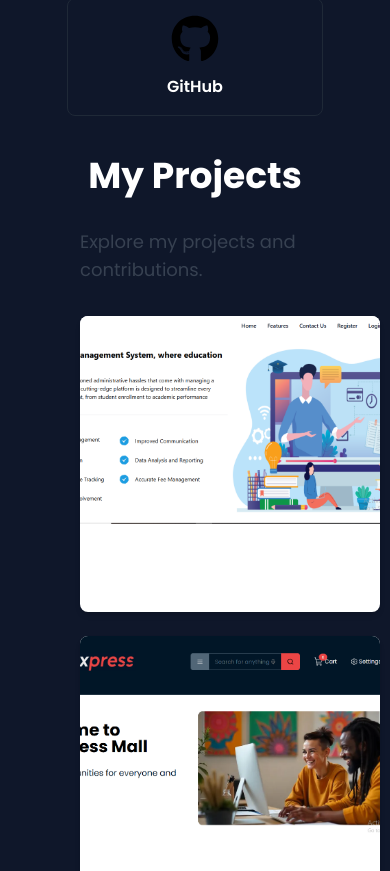
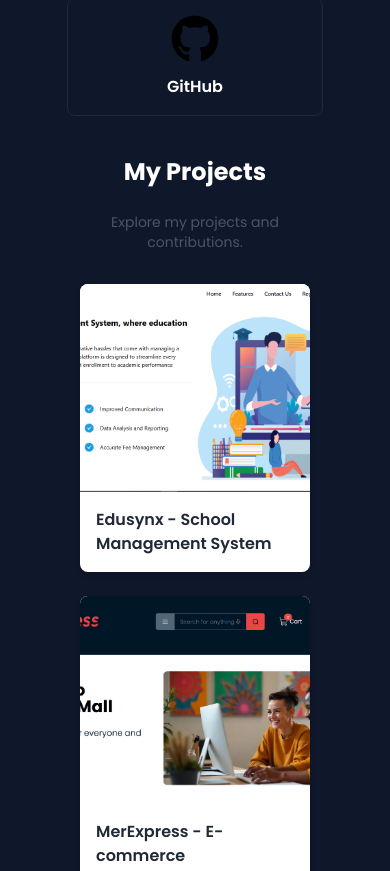
Before and after one commit to elaine-mern-dev/elaine-portfolio, a React (Vite) app: page /home in a window 390 px wide. Shown: the part 3173-4044 px from the top of the page. Built offline with nearby package versions, Linux system fonts and the light colour scheme.

Commit message:
refactor: improve Projects layout responsiveness and text scaling; remove fixed min-width

```diff
--- a/src/features/Projects/Projects.tsx
+++ b/src/features/Projects/Projects.tsx
@@ -5,17 +5,20 @@ import { projects } from "../../constants/projects";
 const Projects = () => {
   return (
     <div className="flex flex-col items-center justify-center min-h-screen px-4 py-10">
-      <h1 className="text-4xl font-bold mb-8">My Projects</h1>
-      <p className="text-lg text-gray-700 mb-8">
+      <h1 className="text-2xl sm:text-3xl md:text-4xl font-bold mb-6 text-center">
+        My Projects
+      </h1>
+      <p className="text-sm sm:text-base md:text-lg text-gray-600 mb-8 text-center">
         Explore my projects and contributions.
       </p>
-      <div className="grid grid-cols-1 md:grid-cols-2 lg:grid-cols-2 gap-6 w-full max-w-6xl">
+
+      <div className="grid grid-cols-1 lg:grid-cols-2 gap-6 w-full max-w-6xl">
         {projects
           .filter((_, index) => index !== 1) // skip second project
           .map(({ title, image }, index) => (
             <div
               key={index}
-              className="bg-white rounded-lg shadow-md overflow-hidden hover:shadow-xl transition-shadow duration-300 min-w-[300px]"
+              className="bg-white rounded-lg shadow-md overflow-hidden hover:shadow-xl transition-shadow duration-300 w-full"
             >
               {image && (
                 <img
@@ -25,7 +28,9 @@ const Projects = () => {
                 />
               )}
               <div className="p-4">
-                <h2 className="text-xl font-semibold">{title}</h2>
+                <h2 className="text-base sm:text-lg md:text-xl font-semibold text-gray-800">
+                  {title}
+                </h2>
               </div>
             </div>
           ))}
```
